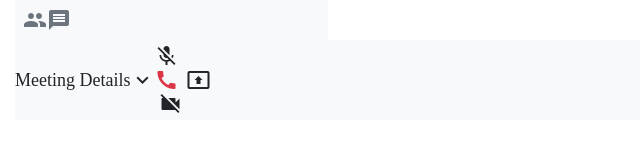
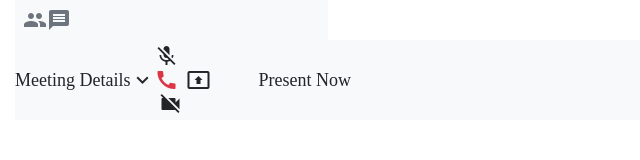
Before and after one commit to Akash3121/VirtualSync, a website: page index.html in a window 1280 px wide. Shown: the whole page, without its empty margins (0-640 px from the left). Drawn offline with Linux system fonts and the light colour scheme.

Commit message:
Update index.html

```diff
--- a/index.html
+++ b/index.html
@@ -68,6 +68,7 @@
                 <div class="present-now-wrap d-flex just-content-center flex-column align-items-center mr-5 cursor-pointer">
                     <span class="material-icons">present_to_all</span>
                 </div>
+                <div>Present Now</div>
                 <div class="option-wrap"></div>
             </div>
         </div>
```
